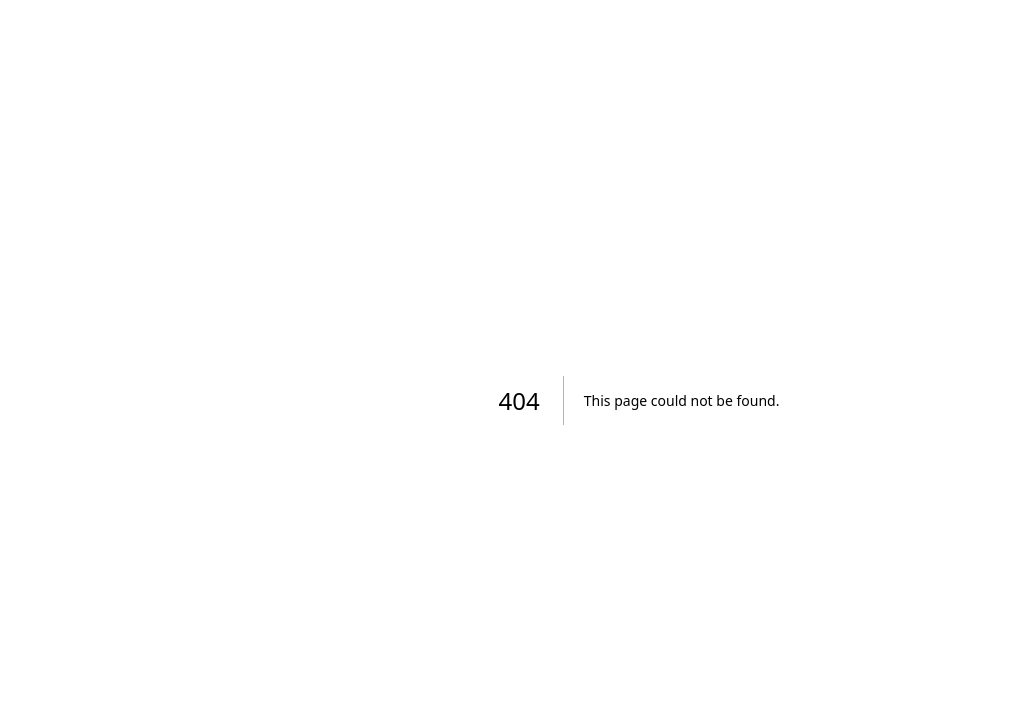
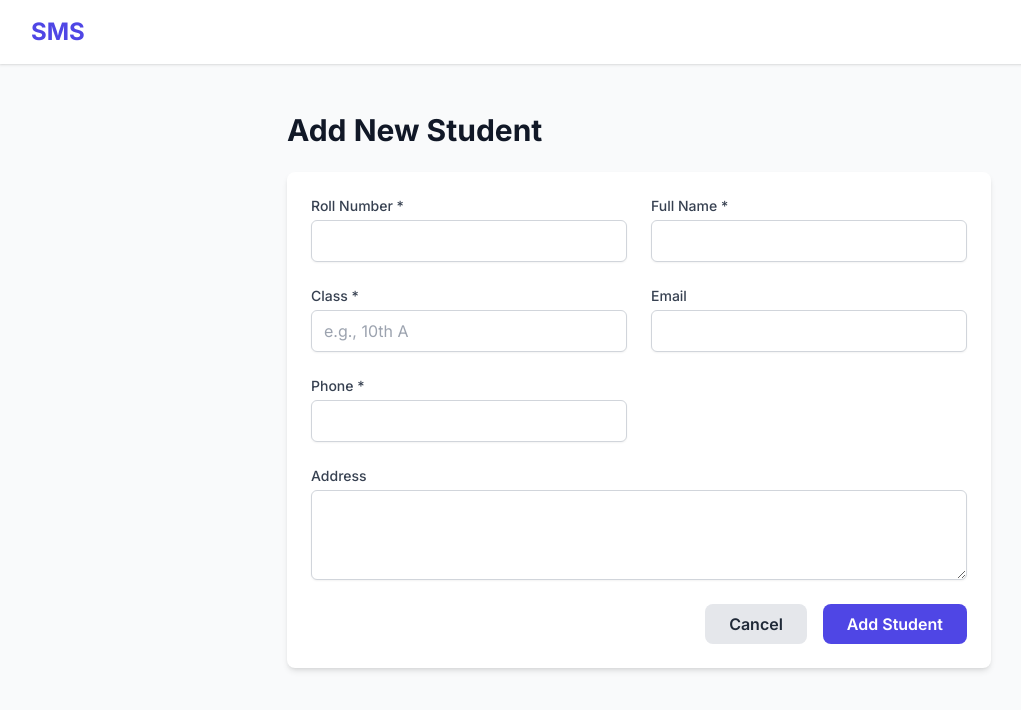
Before and after one commit to loverneetjee-design/student-attendance-fee-system, a Next.js app: page /students/add in a window 1280 px wide. Before the commit this address had no page. Shown: the top 710 px of the page, without its empty margins (1-1022 px from the left). Built offline with nearby package versions, Linux system fonts and the light colour scheme; no server answers.

Commit message:
Add student form page

```diff
--- /dev/null
+++ b/app/students/add/page.tsx
@@ -0,0 +1,153 @@
+'use client'
+
+import { useState } from 'react'
+import { supabase } from '@/lib/supabase'
+import { useRouter } from 'next/navigation'
+import Link from 'next/link'
+
+export default function AddStudentPage() {
+  const router = useRouter()
+  const [formData, setFormData] = useState({
+    roll_number: '',
+    name: '',
+    class: '',
+    email: '',
+    phone: '',
+    address: ''
+  })
+  const [loading, setLoading] = useState(false)
+
+  const handleSubmit = async (e: React.FormEvent) => {
+    e.preventDefault()
+    setLoading(true)
+
+    const { error } = await supabase
+      .from('students')
+      .insert([formData])
+
+    if (error) {
+      alert('Error adding student: ' + error.message)
+    } else {
+      alert('Student added successfully!')
+      router.push('/students')
+    }
+    setLoading(false)
+  }
+
+  const handleChange = (e: React.ChangeEvent<HTMLInputElement | HTMLTextAreaElement>) => {
+    setFormData({
+      ...formData,
+      [e.target.name]: e.target.value
+    })
+  }
+
+  return (
+    <div className="min-h-screen bg-gray-50">
+      <nav className="bg-white shadow">
+        <div className="max-w-7xl mx-auto px-4 sm:px-6 lg:px-8">
+          <div className="flex justify-between h-16">
+            <div className="flex items-center">
+              <Link href="/" className="text-2xl font-bold text-indigo-600">SMS</Link>
+            </div>
+          </div>
+        </div>
+      </nav>
+
+      <main className="max-w-3xl mx-auto py-6 sm:px-6 lg:px-8">
+        <div className="px-4 py-6 sm:px-0">
+          <h1 className="text-3xl font-bold text-gray-900 mb-6">Add New Student</h1>
+
+          <div className="bg-white shadow-md rounded-lg p-6">
+            <form onSubmit={handleSubmit} className="space-y-6">
+              <div className="grid grid-cols-1 gap-6 sm:grid-cols-2">
+                <div>
+                  <label className="block text-sm font-medium text-gray-700">Roll Number *</label>
+                  <input
+                    type="text"
+                    name="roll_number"
+                    required
+                    value={formData.roll_number}
+                    onChange={handleChange}
+                    className="mt-1 block w-full border border-gray-300 rounded-md shadow-sm py-2 px-3 focus:ring-indigo-500 focus:border-indigo-500"
+                  />
+                </div>
+
+                <div>
+                  <label className="block text-sm font-medium text-gray-700">Full Name *</label>
+                  <input
+                    type="text"
+                    name="name"
+                    required
+                    value={formData.name}
+                    onChange={handleChange}
+                    className="mt-1 block w-full border border-gray-300 rounded-md shadow-sm py-2 px-3 focus:ring-indigo-500 focus:border-indigo-500"
+                  />
+                </div>
+
+                <div>
+                  <label className="block text-sm font-medium text-gray-700">Class *</label>
+                  <input
+                    type="text"
+                    name="class"
+                    required
+                    value={formData.class}
+                    onChange={handleChange}
+                    placeholder="e.g., 10th A"
+                    className="mt-1 block w-full border border-gray-300 rounded-md shadow-sm py-2 px-3 focus:ring-indigo-500 focus:border-indigo-500"
+                  />
+                </div>
+
+                <div>
+                  <label className="block text-sm font-medium text-gray-700">Email</label>
+                  <input
+                    type="email"
+                    name="email"
+                    value={formData.email}
+                    onChange={handleChange}
+                    className="mt-1 block w-full border border-gray-300 rounded-md shadow-sm py-2 px-3 focus:ring-indigo-500 focus:border-indigo-500"
+                  />
+                </div>
+
+                <div>
+                  <label className="block text-sm font-medium text-gray-700">Phone *</label>
+                  <input
+                    type="tel"
+                    name="phone"
+                    required
+                    value={formData.phone}
+                    onChange={handleChange}
+                    className="mt-1 block w-full border border-gray-300 rounded-md shadow-sm py-2 px-3 focus:ring-indigo-500 focus:border-indigo-500"
+                  />
+                </div>
+              </div>
+
+              <div>
+                <label className="block text-sm font-medium text-gray-700">Address</label>
+                <textarea
+                  name="address"
+                  rows={3}
+                  value={formData.address}
+                  onChange={handleChange}
+                  className="mt-1 block w-full border border-gray-300 rounded-md shadow-sm py-2 px-3 focus:ring-indigo-500 focus:border-indigo-500"
+                />
+              </div>
+
+              <div className="flex justify-end space-x-4">
+                <Link href="/students" className="bg-gray-200 hover:bg-gray-300 text-gray-800 font-semibold py-2 px-6 rounded-lg">
+                  Cancel
+                </Link>
+                <button
+                  type="submit"
+                  disabled={loading}
+                  className="bg-indigo-600 hover:bg-indigo-700 text-white font-semibold py-2 px-6 rounded-lg disabled:opacity-50"
+                >
+                  {loading ? 'Adding...' : 'Add Student'}
+                </button>
+              </div>
+            </form>
+          </div>
+        </div>
+      </main>
+    </div>
+  )
+}
```
